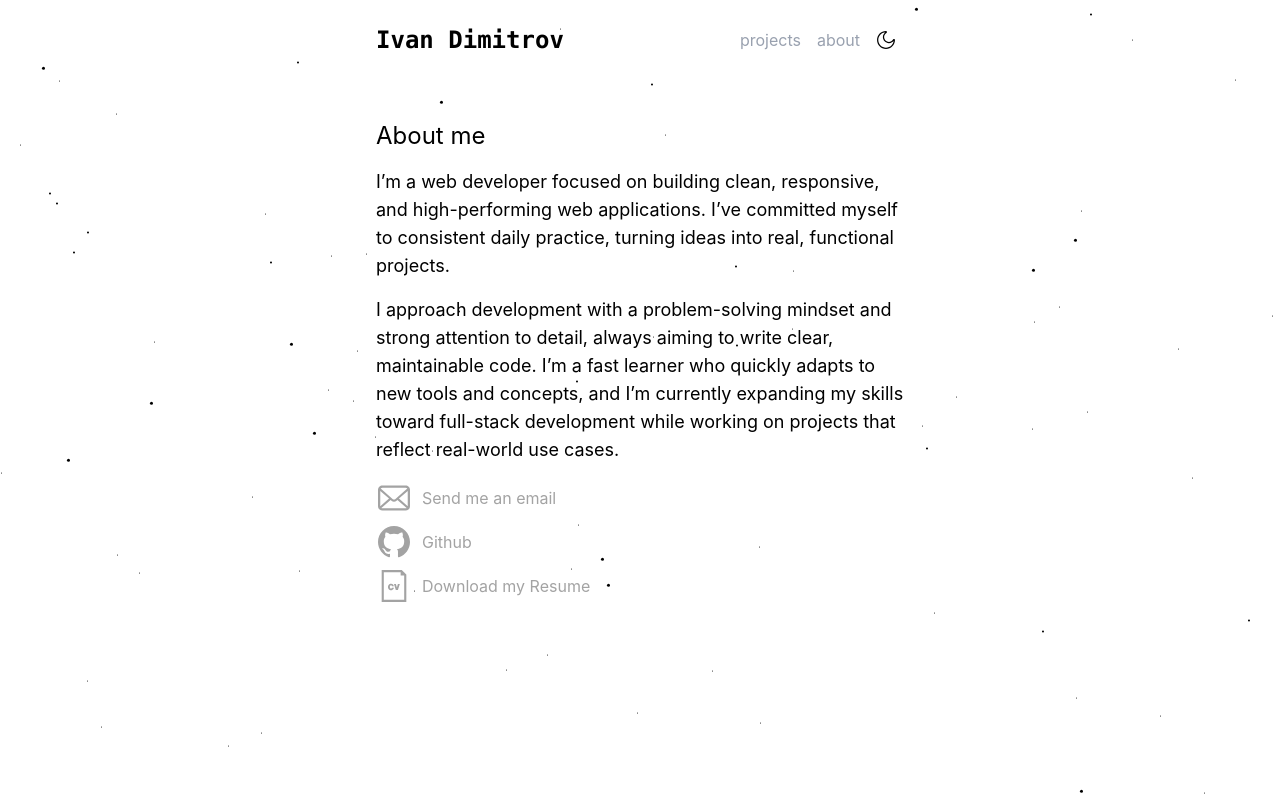
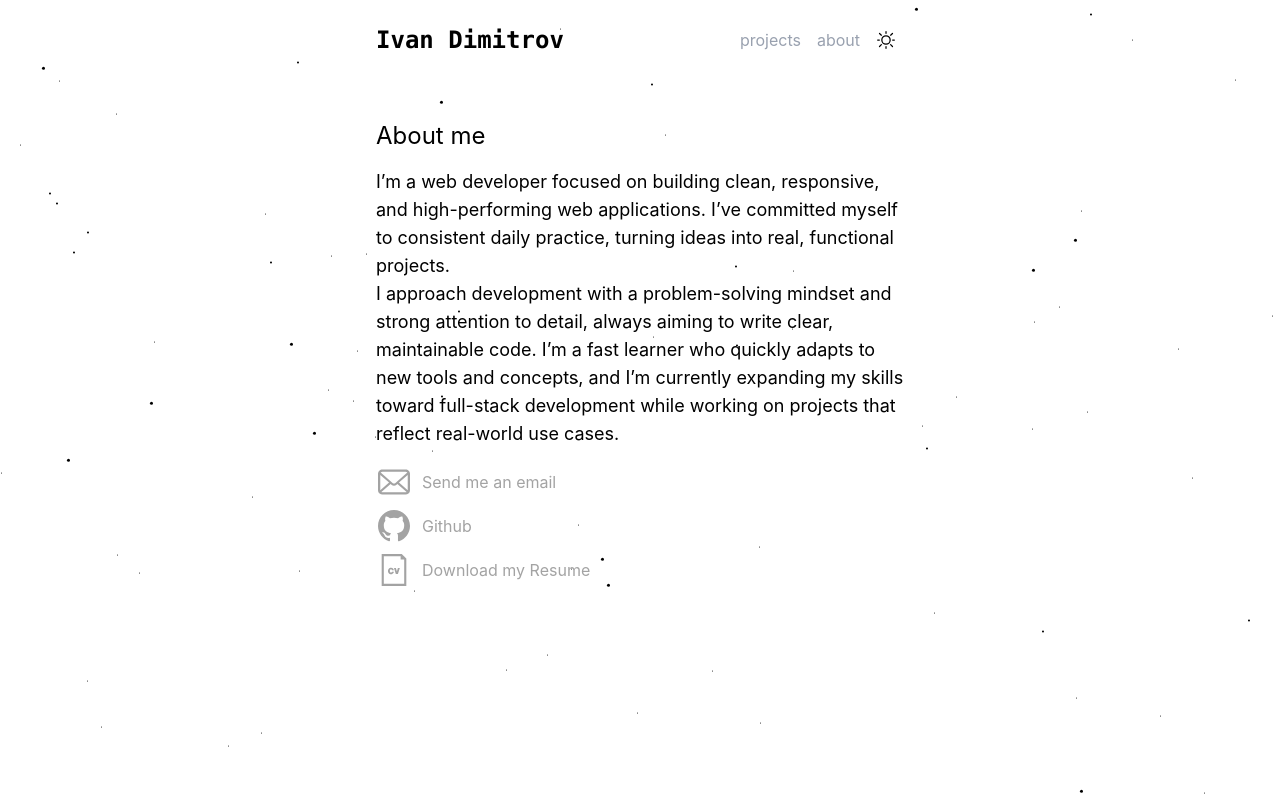
Before and after one commit to Durotaren/portfolio, a React (Vite) app: page /about in a window 1280 px wide. Both pictures are taken after a click on the element 886 px from the left and 40 px from the top of the page. Built offline with nearby package versions, Linux system fonts and the light colour scheme.

Commit message:
Add animation for Contacts, add a sun svg to Nav and adjust zoom in Map

```diff
--- a/src/components/Contacts.tsx
+++ b/src/components/Contacts.tsx
@@ -1,25 +1,57 @@
 import resume from '../assets/files/Ivan-Resume.pdf';
+import { motion } from 'framer-motion';
+
+const container = {
+  hidden: {},
+  show: {
+    transition: {
+      staggerChildren: 0.1,
+      delayChildren: 0.1,
+    },
+  },
+};
+
+const item = {
+  hidden: { opacity: 0, y: 20 },
+  show: {
+    opacity: 1,
+    y: 0,
+    transition: {
+      type: 'spring' as const,
+      stiffness: 120,
+      damping: 14,
+    },
+  },
+};
 
 export default function Contacts() {
   return (
-    <div className="flex flex-col gap-4 border-gray-600 rounded-md">
+    <motion.div
+      variants={container}
+      className="flex flex-col gap-4 border-gray-600 rounded-md"
+      initial="hidden"
+      animate="show"
+    >
+      <motion.div variants={item}>
         <p className="dark:text-white text-black text-2xl">About me</p>
+      </motion.div>
 
+      <motion.div variants={item}>
         <p className="dark:text-white text-black text-lg border-gray-600 rounded-md">
           I’m a web developer focused on building clean, responsive, and
           high-performing web applications. I’ve committed myself to consistent
           daily practice, turning ideas into real, functional projects.
         </p>
-
         <p className="dark:text-white text-black text-lg border-gray-600 rounded-md">
           I approach development with a problem-solving mindset and strong
           attention to detail, always aiming to write clear, maintainable code.
-        I’m a fast learner who quickly adapts to new tools and concepts, and I’m
-        currently expanding my skills toward full-stack development while
+          I’m a fast learner who quickly adapts to new tools and concepts, and
+          I’m currently expanding my skills toward full-stack development while
           working on projects that reflect real-world use cases.
         </p>
+      </motion.div>
 
-      <div className="flex flex-col gap-2">
+      <motion.div variants={item} className="flex flex-col gap-2">
         <div className="flex items-center group cursor-pointer p-[2px] gap-3  ">
           <svg
             viewBox="0 0 512 512"
@@ -108,7 +140,7 @@ export default function Contacts() {
             Download my Resume
           </a>
         </div>
-      </div>
-    </div>
+      </motion.div>
+    </motion.div>
   );
 }
--- a/src/components/Map.tsx
+++ b/src/components/Map.tsx
@@ -100,7 +100,7 @@ export default function Map() {
 
       setTimeout(() => {
         map.easeTo({
-          zoom: 13,
+          zoom: 13.2,
           duration: 3500,
           easing: (t) => t * (2 - t),
         });
--- a/src/components/Navigation.tsx
+++ b/src/components/Navigation.tsx
@@ -1,6 +1,7 @@
 import { useEffect, useRef } from 'react';
 import { Link } from 'react-router';
 import clickSound from '../assets/sounds/click.mp3';
+import sunSvg from '../assets/sun.svg';
 
 interface NavigationProps {
   dark: boolean;
@@ -41,7 +42,7 @@ export default function Navigation({ dark, setDark }: NavigationProps) {
         </Link>
       </ul>
       <div
-        className="px-2 py-0.5 flex justify-center items-center hover:cursor-pointer"
+        className="px-2 py-0.5 flex justify-center items-center hover:cursor-pointer transition-all"
         onClick={() => {
           setDark((prev) => !prev);
           audioRef.current.currentTime = 0;
@@ -49,6 +50,7 @@ export default function Navigation({ dark, setDark }: NavigationProps) {
           audioRef.current.play();
         }}
       >
+        {dark ? (
           <svg
             viewBox="0 0 24 24"
             fill="currentColor"
@@ -69,6 +71,9 @@ export default function Navigation({ dark, setDark }: NavigationProps) {
               ></path>{' '}
             </g>
           </svg>
+        ) : (
+          <img src={sunSvg} className="w-5 h-5"></img>
+        )}
       </div>
     </nav>
   );
```
Lines whose indentation alone changed are shown as unchanged.
